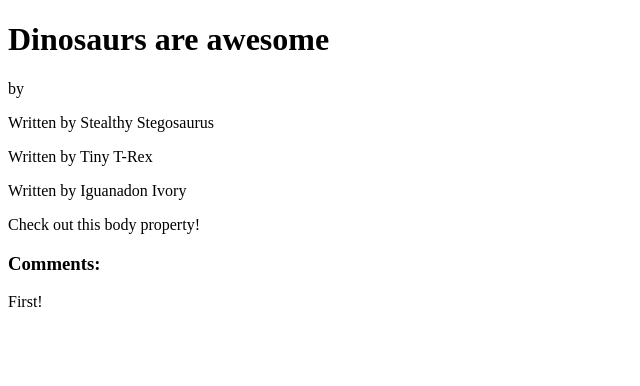
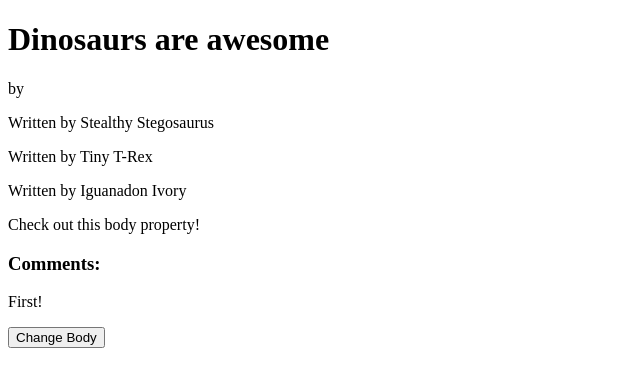
Before and after one commit to tiffanymonroe/react_practice, a React (Create React App) app in the folder blog/: page / in a window 1280 px wide. Shown: the top 386 px of the page, without its empty margins (0-640 px from the left). Built offline with nearby package versions, Linux system fonts and the light colour scheme.

Commit message:
blog -- set state, add button to prompt user

```diff
--- a/blog/src/App.js
+++ b/blog/src/App.js
@@ -8,6 +8,18 @@
 import Author from './Author.js'
 
 class Post extends Component {
+ //set initial state inside constructor
+  constructor(props){
+    super()
+    //state attribute should be called body, value should be props
+    this.state = {body: props.body}
+  }
+  changeBody(e){
+    prompt("Enter text")
+    this.setState({
+
+    })
+  }
   render() {
     let authors = [
       <Author author={this.props.allAuthors[0]} />,
@@ -21,9 +33,10 @@
       <div >
         <h1>{this.props.title}</h1>
         <p>by {authors}</p>
-        <p>{this.props.body}</p>
+        <p>{this.state.body}</p>
         <h3>Comments:</h3>
         <p><Comment body={this.props.comments[0]} /></p>
+        <button onClick={(e)=>this.changeBody(e)}>Change Body</button>
       </div>
     );
   }
```
